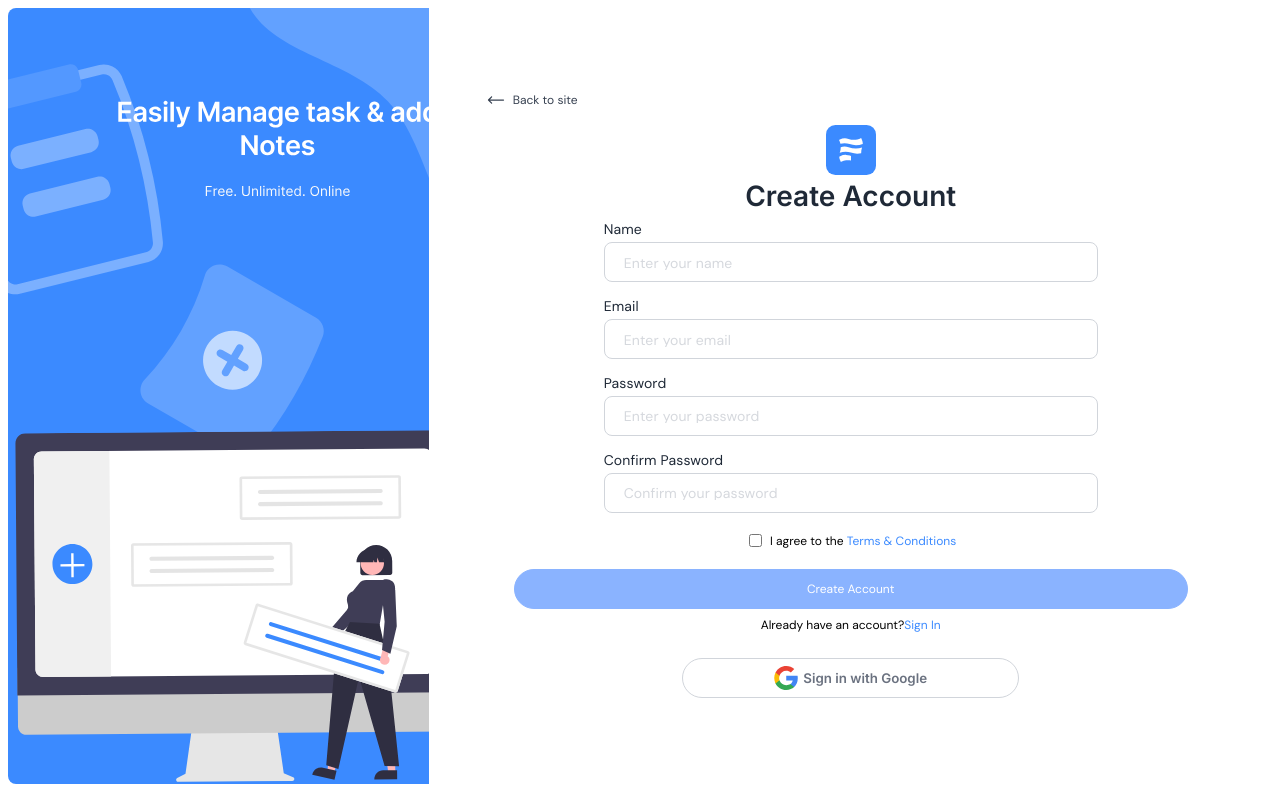
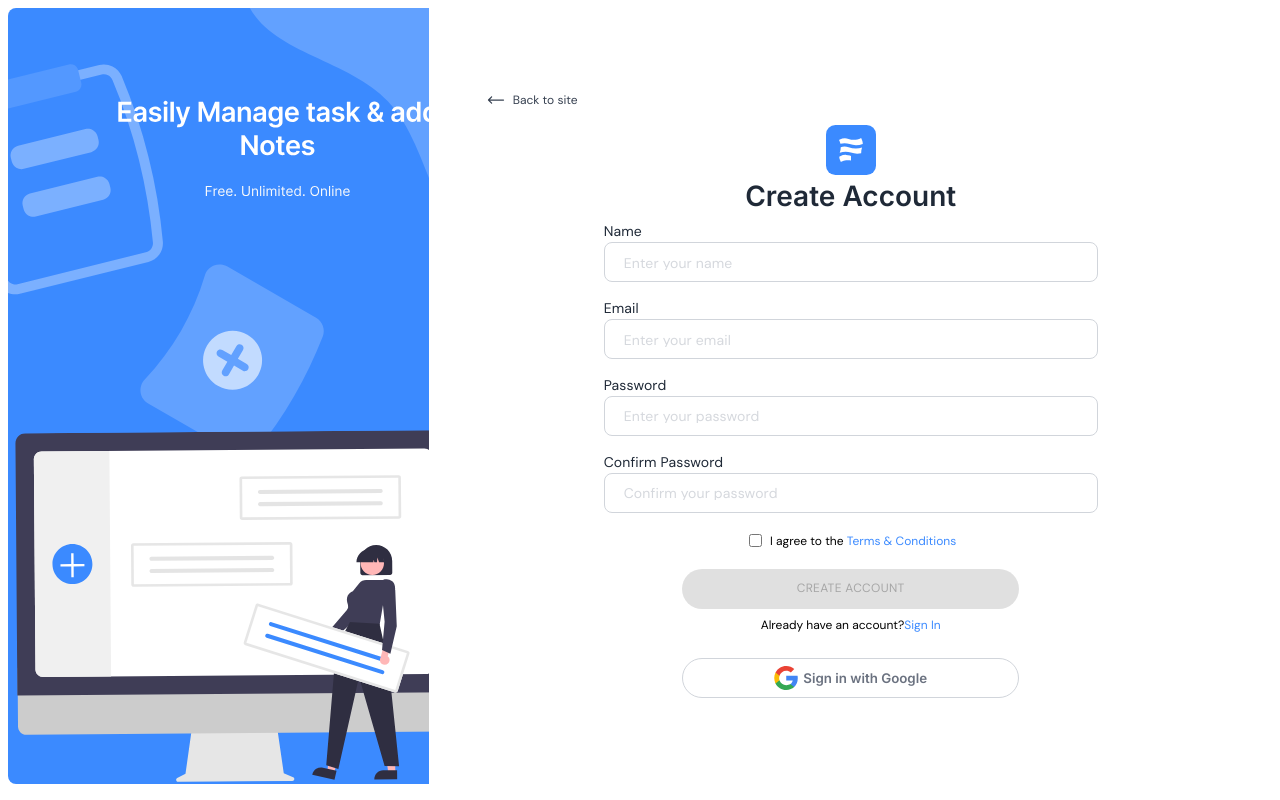
Before and after one commit to fatimakhalid364/task-manager-frontend, a React (Vite) app: page /authentication/signup in a window 1280 px wide. Built offline with nearby package versions, Linux system fonts and the light colour scheme.

Commit message:
again buttons ui fixes

```diff
--- a/src/App.css
+++ b/src/App.css
@@ -140,29 +140,6 @@
     justify-content: right;
     align-items: center;
 }
-.submit-button{
-    width: 40%;
-    height: 40px;
-    background-color: var(--primary-background-color);
-    border-radius: 28px;
-    margin-bottom: 8px;
-    font-family: var(--secondary-font-family);
-    font-size: var(--secondary-font-size);
-    color: var(--neutral-font-color);
-    border: 1px solid var(--primary-background-color);
-    cursor: pointer
-}
-.disabled-button {
-    width: 80%;
-    height: 40px;
-    border-radius: 28px;
-    font-family: var(--secondary-font-family);
-    font-size: var(--secondary-font-size);
-    color: var(--neutral-font-color);
-    border: 1px solid var(--primary-button-disabled-color);
-    background-color: var(--primary-button-disabled-color);
-    cursor: not-allowed;
-}
 .prompt-to-signin{
     font-family: var(--secondary-font-family);
     font-size: var(--secondary-font-size);
--- a/src/components/authentication/subComponents/input-fields.jsx
+++ b/src/components/authentication/subComponents/input-fields.jsx
@@ -13,32 +13,32 @@ const CssTextField = styled((props) => <TextField {...props} />)(({ theme }) =>
     },
     '& .MuiOutlinedInput-root': {
         '& fieldset': {
-            border: 'none', // Remove the default border
+            border: 'none',
         },
         '&:hover fieldset': {
-            border: '1px solid #D1D5DB', // Remove the default border on hover
+            border: `1px solid #3B8AFF`,
         },
         '&.Mui-focused fieldset': {
-            border: 'none', // Remove the default border when focused
+            border: `2px solid #3B8AFF`,
         },
         '& .MuiOutlinedInput-notchedOutline': {
-            border: '1px solid #D1D5DB', // Custom border color and style
+            border: '1px solid #D1D5DB',
         },
-        width: '494px', // Set width
-        height: '40px', // Set height
-        borderRadius: '8px', // Set border radius
-        padding: '10px', // Set padding
+        width: '494px',
+        height: '40px',
+        borderRadius: '8px',
+        padding: '10px',
         '& input': {
-            padding: '10px', // Additional padding inside the input
+            padding: '10px',
         },
         '& input::placeholder': {
-            fontFamily: 'DM Sans', // Placeholder font family
-            fontWeight: 400, // Placeholder font weight
-            fontSize: '14px', // Placeholder font size
-            lineHeight: '16px', // Placeholder line height
-            color: '#9CA3AF', // Placeholder color
-            width: '474px', // Placeholder width
-            height: '16px', // Placeholder height
+            fontFamily: 'DM Sans',
+            fontWeight: 400,
+            fontSize: '14px',
+            lineHeight: '16px',
+            color: '#9CA3AF',
+            width: '474px',
+            height: '16px',
         },
     },
 }));
@@ -46,8 +46,8 @@ const CssTextField = styled((props) => <TextField {...props} />)(({ theme }) =>
 const LabelTypography = styled(Typography)(({ theme }) => ({
     fontFamily: 'DM Sans', // Label font family
     fontWeight: 500, // Label font weight
-    fontSize: '14px', // Label font size
-    lineHeight: '16px', // Label line height
+    fontSize: theme.typography.body2.fontSize, // Use theme for font size
+    lineHeight: theme.typography.body1.lineHeight, // Label line height
     color: '#1F2937', // Label color
     width: '494px', // Label width
     height: '16px', // Label height
--- a/src/components/authentication/subComponents/signup-form.jsx
+++ b/src/components/authentication/subComponents/signup-form.jsx
@@ -34,6 +34,7 @@ function CreateAccountForm({ currentScreen, pictureURL }) {
 }
 CreateAccountForm.propTypes = {
     currentScreen: PropTypes.oneOf([Screen.SIGNUP, Screen.SIGNIN, Screen.FORGOT_PASS, Screen.SET_PASS]),
+    pictureURL: PropTypes.string.isRequired,
 };
 
 export default CreateAccountForm;
--- a/src/components/authentication/subComponents/submit-button.jsx
+++ b/src/components/authentication/subComponents/submit-button.jsx
@@ -1,24 +1,39 @@
-import classNames from 'classnames';
+import { Box, Button } from '@mui/material';
 import PropTypes from 'prop-types';
 import { baseURL, Screen } from "src/constants/constants";
 import { getButtonText, getRoutingStatement, getRoutingText } from "src/utils/basicUtils";
 
 function SubmitButton({ currentScreen, handleSubmit, disabled }) {
     const page = currentScreen === Screen.SIGNIN ? 'signup' : 'signin';
-    const buttonClasses = classNames('submit-button', {
-        'disabled-button': disabled // Apply 'disabled-button' class when disabled
-    });
     return (
         <div className='submit-div'>
-            <div className='prompt-to-signin'>
-            <input
-                type='button'
-                value={getButtonText(currentScreen)}
-                className={buttonClasses}
-                onClick={handleSubmit}
-                disabled={disabled}
-            />
-            </div>
+            <Box sx={{ display: 'flex', justifyContent: 'center', width: '100%' }}>
+                <Box sx={{ display: 'flex', justifyContent: 'center', width: '40%' }}>
+                    <Button
+                        variant="contained"
+                        fullWidth
+                        disableElevation
+                        sx={{
+                            height: '40px',
+                            backgroundColor: 'var(--primary-background-color)',
+                            borderRadius: '28px',
+                            marginBottom: '8px',
+                            fontFamily: 'var(--secondary-font-family)',
+                            fontSize: 'var(--secondary-font-size)',
+                            color: 'var(--neutral-font-color)',
+                            cursor: 'pointer',
+                            ...(disabled && {
+                                backgroundColor: 'var(--primary-button-disabled-color)',
+                                borderColor: 'var(--primary-button-disabled-color)',
+                            }),
+                        }}
+                        onClick={handleSubmit}
+                        disabled={disabled}
+                    >
+                        {getButtonText(currentScreen)}
+                    </Button>
+                </Box>
+            </Box>
             <div className='prompt-to-signin'>
                 {getRoutingStatement(currentScreen)}
                 <a href={`${baseURL}/authentication/${page}`}>
```
